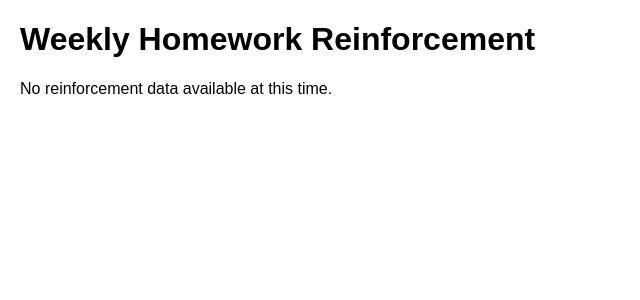
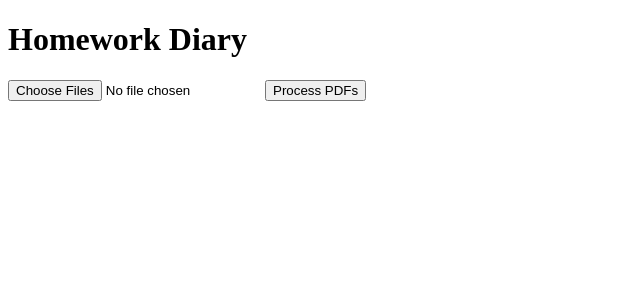
Before and after one commit to bhavya-bs-srini/vibgyor_homework_diary, a Flask app: page / in a window 1280 px wide. Shown: the top 300 px of the page, without its empty margins (0-640 px from the left). Run offline with Flask 3, Linux system fonts and the light colour scheme.

Commit message:
Full integration of OCR processing and API-driven UI

```diff
--- a/app.py
+++ b/app.py
@@ -1,60 +1,45 @@
-import os
-from flask import Flask, render_template
+import os, re
+from flask import Flask, request, jsonify, render_template
+from pdf2image import convert_from_path
+from PIL import ImageOps
+import pytesseract
+import pdfplumber
+from collections import defaultdict
 from datetime import datetime, timedelta
-from collections import defaultdict
 
 app = Flask(__name__)
+app.config['UPLOAD_FOLDER'] = 'uploads'
 
-# --- Helper Functions ---
+# --- Path Config: Linux-friendly ---
+# On Windows, you can keep the explicit paths if needed,
+# but for Render/Linux, we let the system find them via PATH
+pytesseract.pytesseract.tesseract_cmd = os.getenv('TESSERACT_CMD', '/usr/bin/tesseract')
 
-def get_monday(date_str):
-    date_obj = datetime.strptime(date_str, "%d-%b-%y")
-    return (date_obj - timedelta(days=date_obj.weekday())).strftime("%d-%b-%y")
-
-def get_submission_date(subject, date_str):
-    d = datetime.strptime(date_str, "%d-%b-%y")
-    # Math: Friday of the same week
-    if "math" in subject.lower():
-        return (d + timedelta(days=(4 - d.weekday()))).strftime("%d-%b-%y")
-    # Default: Next Monday
-    return (d + timedelta(days=(7 - d.weekday()))).strftime("%d-%b-%y")
-
-def extract_data_from_pdfs():
-    """
-    REPLACE THIS LOGIC with your actual OCR parsing.
-    It must return a list of dictionaries.
-    """
-    # Example format:
-    # return [{'subject': 'SSC', 'date': '10-Jun-26', 'reinforcement': '5A, 5B'}, ...]
-    return []
-
-# --- Routes ---
+# ... (Keep all your existing helper functions: norm_subj, is_nil, clean, parse, etc. here) ...
 
 @app.route('/')
 def index():
-    # 1. Fetch live data
-    extracted_items = extract_data_from_pdfs()
+    return render_template('index.html')
 
-    # 2. Grouping logic
-    grouped_data = defaultdict(lambda: defaultdict(list))
+@app.route('/process', methods=['POST'])
+def process():
+    files = request.files.getlist('pdfs')
+    saved = []
+    try:
+        for f in files:
+            if f and f.filename.lower().endswith('.pdf'):
+                path = os.path.join(app.config['UPLOAD_FOLDER'], f.filename)
+                f.save(path)
+                saved.append(path)
 
-    for item in extracted_items:
-        # Filter out "NIL" or empty reinforcement entries
-        reinforcement = item.get('reinforcement', 'NIL')
-        if reinforcement.upper() == 'NIL':
-            continue
-
-        week = get_monday(item['date'])
-        sub = item['subject']
-
-        grouped_data[week][sub].append({
-            'date': item['date'],
-            'reinforcement': reinforcement,
-            'submission': get_submission_date(sub, item['date'])
-        })
-
-    # 3. Pass grouped_data to template
-    return render_template('index.html', data=grouped_data)
+        rows, week_monday = process_pdfs(saved)
+        return jsonify({'success': True, 'rows': rows, 'week': week_monday})
+    except Exception as e:
+        return jsonify({'error': str(e)}), 500
+    finally:
+        for p in saved:
+            if os.path.exists(p): os.remove(p)
 
 if __name__ == '__main__':
+    os.makedirs('uploads', exist_ok=True)
     app.run(host='0.0.0.0', port=5000)
--- a/templates/index.html
+++ b/templates/index.html
@@ -1,49 +1,26 @@
 <!DOCTYPE html>
 <html lang="en">
-<head>
-    <meta charset="UTF-8">
-    <title>Homework Diary</title>
-    <style>
-        body { font-family: sans-serif; margin: 20px; }
-        table { width: 100%; border-collapse: collapse; margin-bottom: 20px; }
-        th, td { border: 1px solid #ddd; padding: 8px; text-align: left; }
-        th { background-color: #f4f4f4; }
-        h2 { color: #333; border-bottom: 2px solid #333; padding-bottom: 5px; }
-        h3 { color: #555; }
-    </style>
-</head>
 <body>
-    <h1>Weekly Homework Reinforcement</h1>
+    <h1>Homework Diary</h1>
+    <input type="file" id="pdfInput" multiple accept=".pdf">
+    <button onclick="uploadFiles()">Process PDFs</button>
+    <div id="results"></div>
 
-    {% if data %}
-        {% for week, subjects in data.items() %}
-            <h2>Week Beginning: {{ week }}</h2>
+    <script>
+        async function uploadFiles() {
+            let formData = new FormData();
+            let files = document.getElementById('pdfInput').files;
+            for(let f of files) formData.append('pdfs', f);
+            let res = await fetch('/process', {method: 'POST', body: formData});
+            let data = await res.json();
+            if (data.error) { alert(data.error); return; }
 
-            {% for subject, tasks in subjects.items() %}
-                <h3>Subject: {{ subject }}</h3>
-                <table>
-                    <thead>
-                        <tr>
-                            <th>Date</th>
-                            <th>Reinforcement Task</th>
-                            <th>Submission Date</th>
-                        </tr>
-                    </thead>
-                    <tbody>
-                        {% for task in tasks %}
-                        <tr>
-                            <td>{{ task.date }}</td>
-                            <td>{{ task.reinforcement }}</td>
-                            <td>{{ task.submission }}</td>
-                        </tr>
-                        {% endfor %}
-                    </tbody>
-                </table>
-            {% endfor %}
-
-        {% endfor %}
-    {% else %}
-        <p>No reinforcement data available at this time.</p>
-    {% endif %}
+            let html = `<h2>Week: ${data.week}</h2><table border="1"><tr><th>Subject</th><th>Dates</th><th>Tasks</th><th>Submission</th></tr>`;
+            data.rows.forEach(r => {
+                html += `<tr><td>${r.subject}</td><td>${r.reinf_dates.join('<br>')}</td><td>${r.reinf_lines.join('<br>')}</td><td>${r.submission}</td></tr>`;
+            });
+            document.getElementById('results').innerHTML = html + '</table>';
+        }
+    </script>
 </body>
 </html>
```
Also changed, not shown: requirements.txt (+6 -6 lines).
